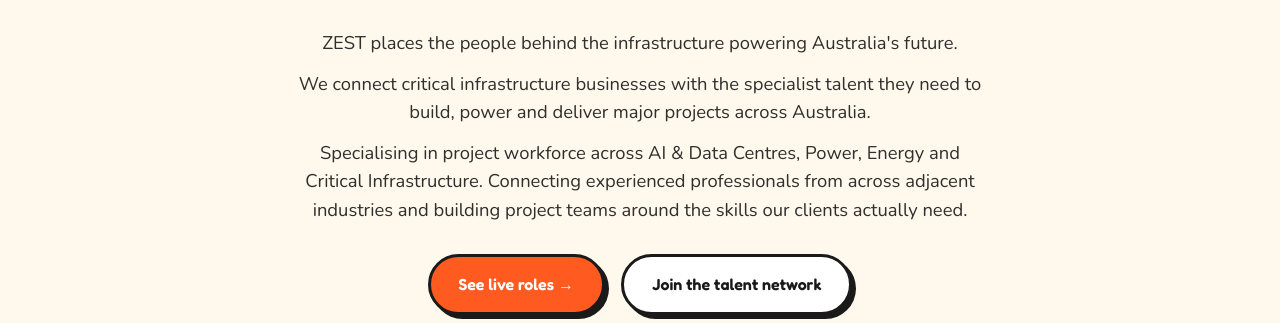
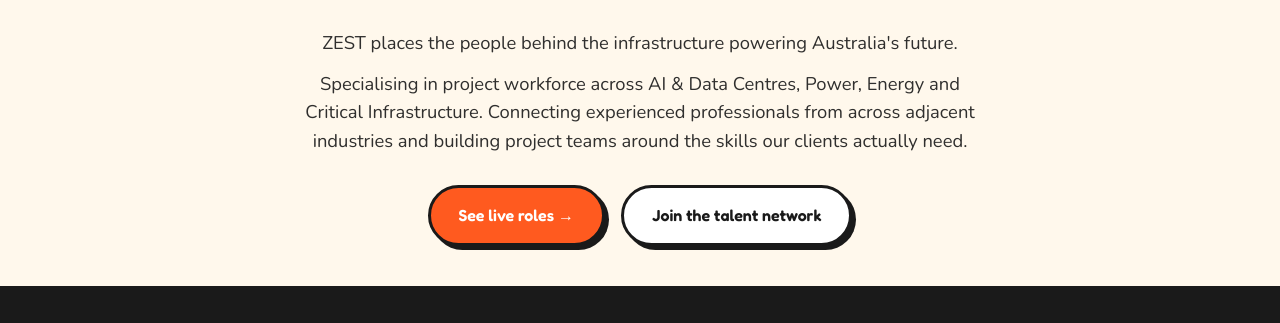
Before and after one commit to ZEST-hire/ZESThire-website, a plain HTML site: page index.html in a window 1280 px wide. Shown: the part 387-710 px from the top of the page. Drawn offline with nearby package versions, Linux system fonts and the light colour scheme.

Commit message:
Update index.html

```diff
--- a/index.html
+++ b/index.html
@@ -35,7 +35,6 @@
     <span class="eyebrow">Critical Infrastructure Workforce Solutions</span>
     <h1>Built for the people who <span class="hl">keep the lights on.</span></h1>
     <p class="lead">ZEST places the people behind the infrastructure powering Australia's future.</p>
-    <p class="lead">We connect critical infrastructure businesses with the specialist talent they need to build, power and deliver major projects across Australia.</p>
     <p class="lead">Specialising in project workforce across AI &amp; Data Centres, Power, Energy and Critical Infrastructure. Connecting experienced professionals from across adjacent industries and building project teams around the skills our clients actually need.</p>
     <div class="hero-actions">
       <a href="jobs.html" class="btn btn-primary">See live roles →</a>
```
